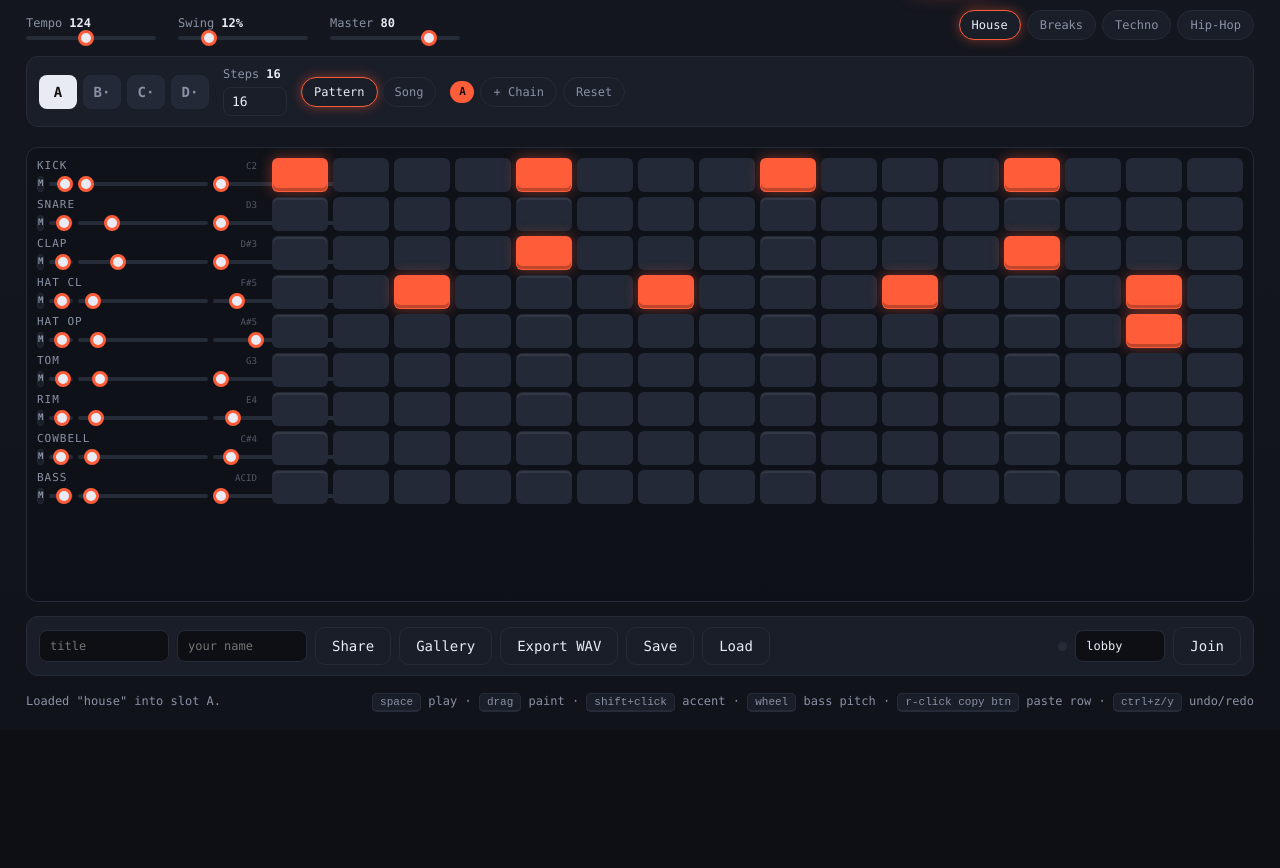
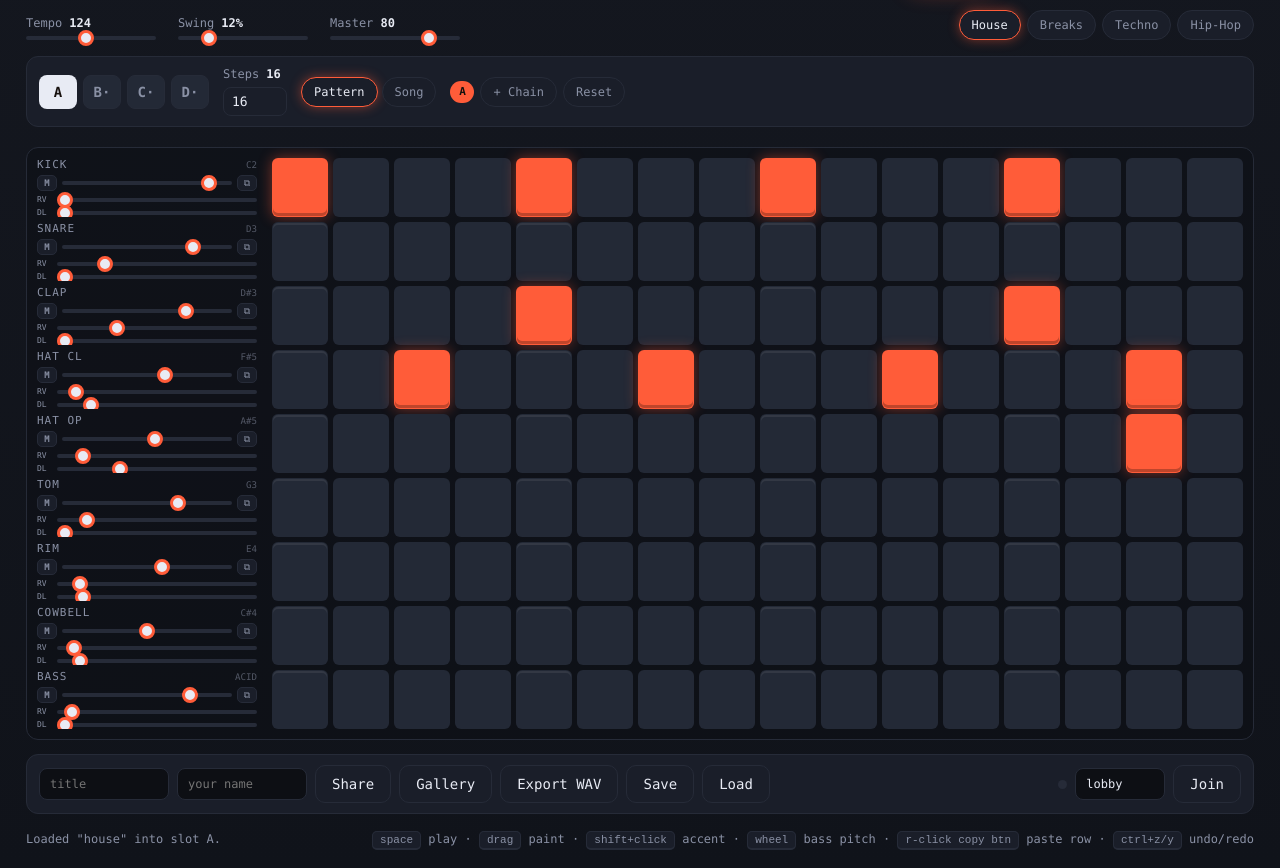
Before and after one commit to Alexandru2984/browser_drum_machine, a plain HTML site: page index.html in a window 1280 px wide. Shown: the part 70-938 px from the top of the page. Before the commit the page ends 800 px from the top, so only its background shows below. Drawn offline with Linux system fonts and the light colour scheme.

Commit message:
Restructure track labels into stacked lines, natural horizontal scroll at 26px min cell width

```diff
--- a/app.js
+++ b/app.js
@@ -641,7 +641,7 @@ function noteName(midi) {
 
 function buildGrid() {
   grid.innerHTML = "";
-  grid.style.gridTemplateColumns = `230px repeat(${state.steps}, minmax(14px, 1fr))`;
+  grid.style.gridTemplateColumns = `230px repeat(${state.steps}, minmax(26px, 1fr))`;
   const rows = [...PERC_TRACKS.map((t) => ({ ...t, kind: "perc" })), { ...BASS_TRACK, kind: "bass" }];
 
   rows.forEach((tr) => {
@@ -653,9 +653,13 @@ function buildGrid() {
       `<div class="row-tools">` +
       `<button class="mute-btn${tr.mute ? " active" : ""}" data-track="${tr.id}" title="Mute">M</button>` +
       `<input type="range" class="row-vol" data-track="${tr.id}" min="0" max="100" value="${tr.vol}" title="Volume" />` +
+      `<button class="copy-btn" data-track="${tr.id}" title="Click: copy row · Right-click: paste">⧉</button>` +
+      `</div>` +
+      `<div class="fx-line"><small>RV</small>` +
       `<input type="range" class="row-fx" data-track="${tr.id}" data-fx="rev" min="0" max="100" value="${tr.rev}" title="Reverb send" />` +
+      `</div>` +
+      `<div class="fx-line"><small>DL</small>` +
       `<input type="range" class="row-fx" data-track="${tr.id}" data-fx="dly" min="0" max="100" value="${tr.dly}" title="Delay send" />` +
-      `<button class="copy-btn" data-track="${tr.id}" title="Click: copy row · Right-click: paste">⧉</button>` +
       `</div>`;
     grid.appendChild(label);
 
--- a/style.css
+++ b/style.css
@@ -154,8 +154,8 @@ input[type="number"]:focus { border-color: var(--accent); }
 
 .grid {
   display: grid;
-  grid-template-columns: 230px repeat(16, minmax(14px, 1fr));
-  grid-template-rows: repeat(9, minmax(34px, 1fr));
+  grid-template-columns: 230px repeat(16, minmax(26px, 1fr));
+  grid-template-rows: repeat(9, minmax(58px, 1fr));
   gap: 5px;
   height: 100%;
 }
@@ -171,6 +171,7 @@ input[type="number"]:focus { border-color: var(--accent); }
   gap: 4px;
   padding-right: 10px;
   user-select: none;
+  overflow: hidden;
 }
 
 .row-head { display: flex; justify-content: space-between; align-items: baseline; }
@@ -228,10 +229,23 @@ input[type="number"]:focus { border-color: var(--accent); }
   min-width: 24px;
   height: 3px;
 }
+.fx-line {
+  display: flex;
+  align-items: center;
+  gap: 5px;
+  min-width: 0;
+}
+.fx-line small {
+  font-size: 8px;
+  color: var(--dim);
+  width: 15px;
+  flex: none;
+  letter-spacing: 0;
+}
 .row-fx {
-  width: 42px;
+  flex: 1;
+  min-width: 0;
   height: 3px;
-  flex: none;
 }
 .row-fx::-webkit-slider-thumb {
   width: 9px; height: 9px;
```
